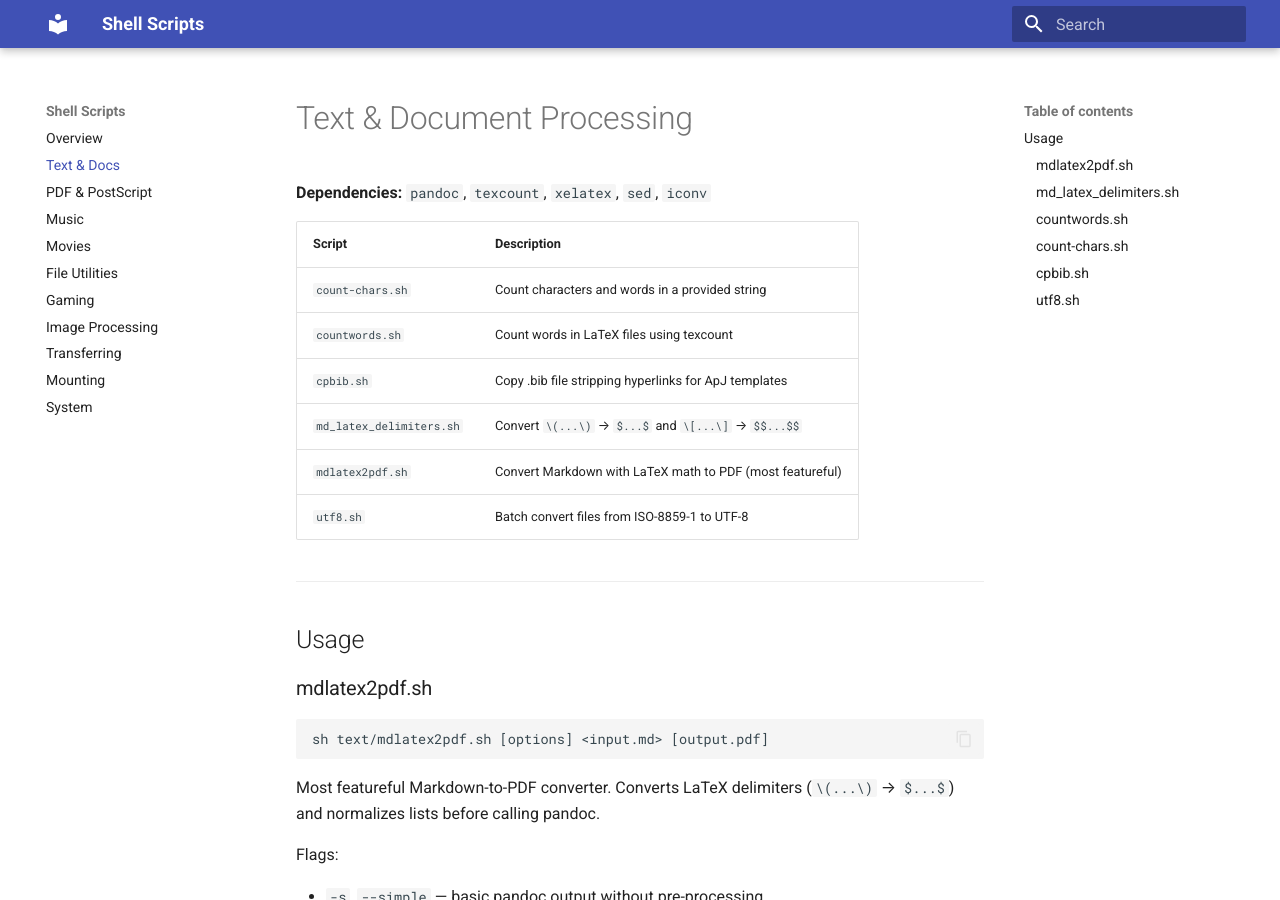
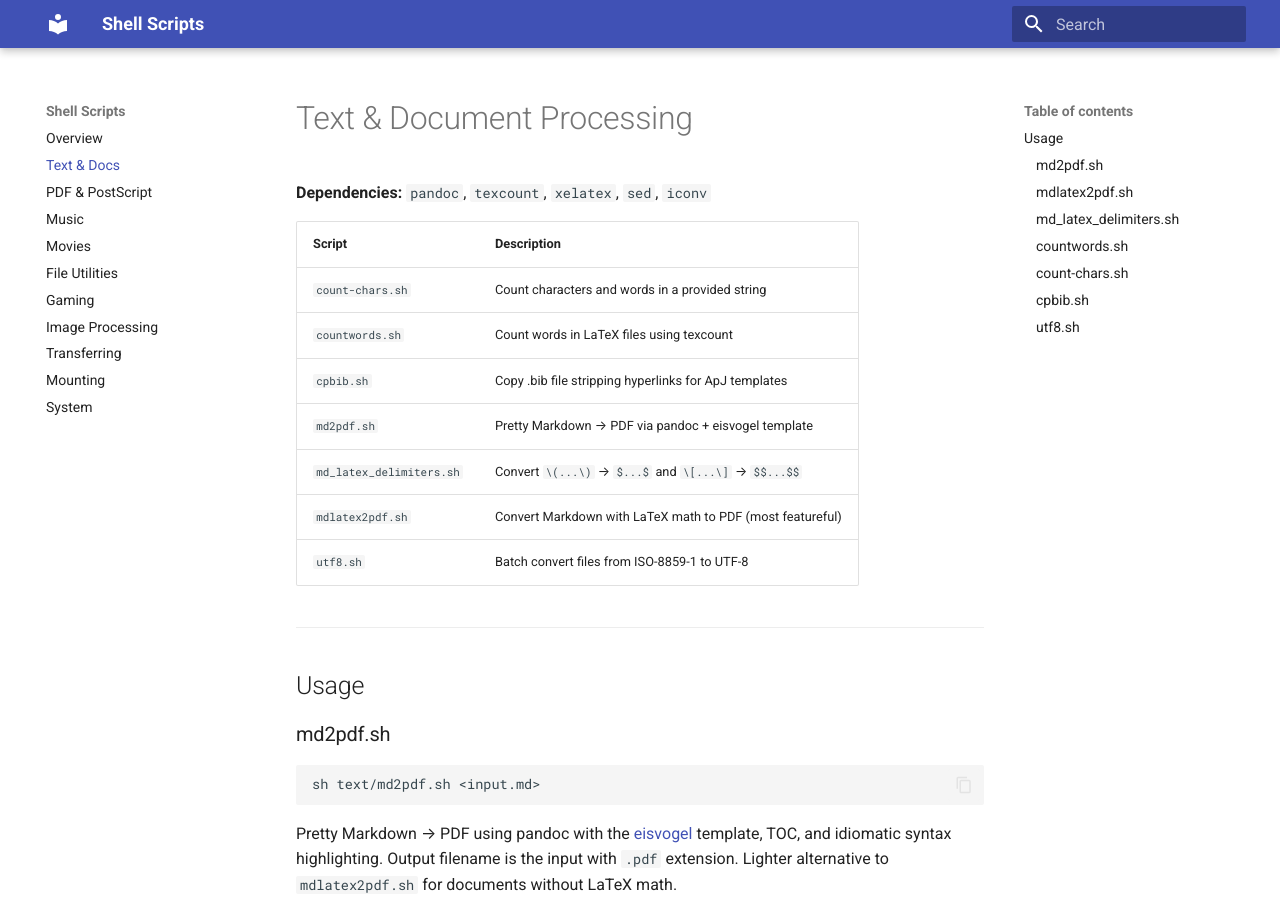
Before and after one commit to rsnemmen/shell-scripts, an MkDocs documentation site: the page built from docs/text.md, in a window 1280 px wide and 900 px high. Built offline with MkDocs 1.6.1 and Material for MkDocs 9.7.7, drawn with Linux system fonts in a browser that asks for light colours.

Commit message:
add md2pdf.sh: pretty Markdown → PDF via eisvogel template
Lighter alternative to mdlatex2pdf.sh for documents without LaTeX math.

Co-Authored-By: Claude Sonnet 4.6 <noreply@anthropic.com>

````diff
--- a/docs/text.md
+++ b/docs/text.md
@@ -7,6 +7,7 @@
 | `count-chars.sh` | Count characters and words in a provided string |
 | `countwords.sh` | Count words in LaTeX files using texcount |
 | `cpbib.sh` | Copy .bib file stripping hyperlinks for ApJ templates |
+| `md2pdf.sh` | Pretty Markdown → PDF via pandoc + eisvogel template |
 | `md_latex_delimiters.sh` | Convert `\(...\)` → `$...$` and `\[...\]` → `$$...$$` |
 | `mdlatex2pdf.sh` | Convert Markdown with LaTeX math to PDF (most featureful) |
 | `utf8.sh` | Batch convert files from ISO-8859-1 to UTF-8 |
@@ -14,6 +15,14 @@
 ---
 
 ## Usage
+
+### md2pdf.sh
+
+```sh
+sh text/md2pdf.sh <input.md>
+```
+
+Pretty Markdown → PDF using pandoc with the [eisvogel](https://github.com/Wandmalfarbe/pandoc-latex-template) template, TOC, and idiomatic syntax highlighting. Output filename is the input with `.pdf` extension. Lighter alternative to `mdlatex2pdf.sh` for documents without LaTeX math.
 
 ### mdlatex2pdf.sh
 
````
Also changed, not shown: README.md (+1 -0 lines), 1 other file.
